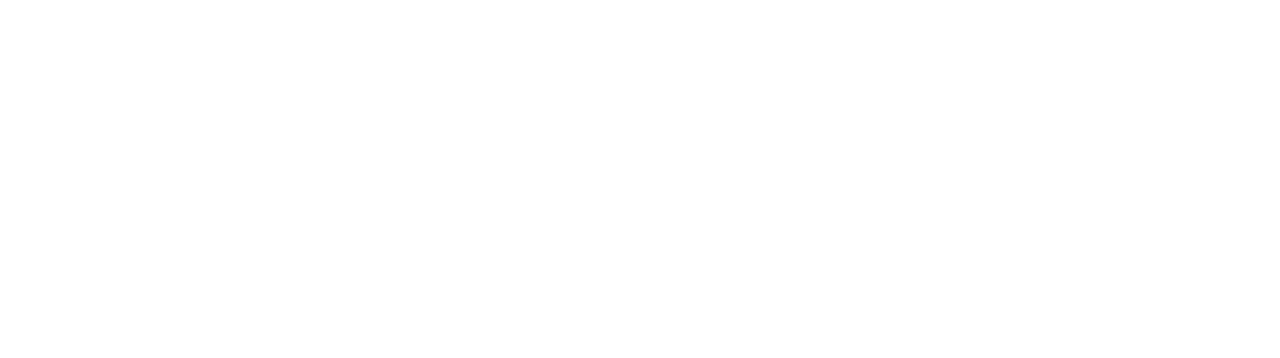
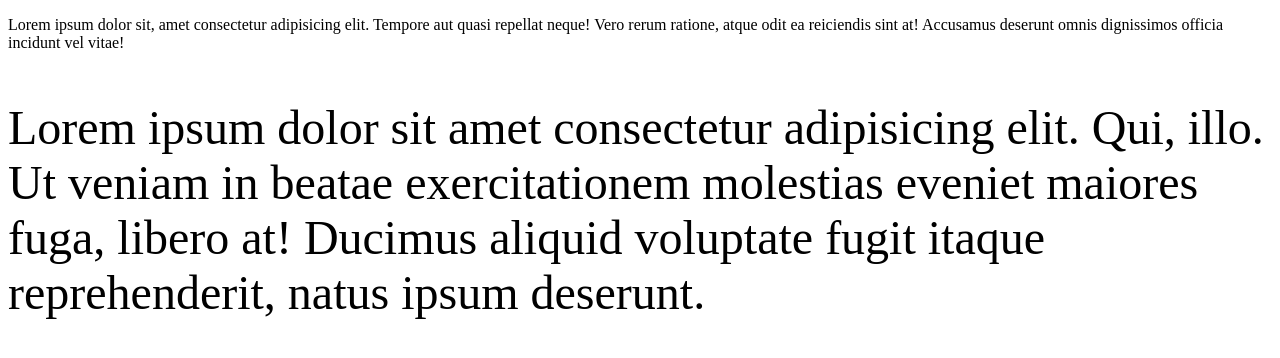
Before and after one commit to riteshpatidar08/Mern5pm, a plain HTML site: page Day12/index.html in a window 1280 px wide. Drawn offline with Linux system fonts and the light colour scheme.

Commit message:
updatedCode till day12

```diff
--- a/Day12/index.html
+++ b/Day12/index.html
@@ -4,8 +4,20 @@
     <meta charset="UTF-8">
     <meta name="viewport" content="width=device-width, initial-scale=1.0">
     <title>Document</title>
+    <style>
+        #para1{
+            font-size: 16px;
+        }
+
+        #para2{
+            font-size: min(5vw , 48px);
+        }
+    </style>
 </head>
 <body>
+    <p id="para1">Lorem ipsum dolor sit, amet consectetur adipisicing elit. Tempore aut quasi repellat neque! Vero rerum ratione, atque odit ea reiciendis sint at! Accusamus deserunt omnis dignissimos officia incidunt vel vitae!</p>
+
+    <p id="para2">Lorem ipsum dolor sit amet consectetur adipisicing elit. Qui, illo. Ut veniam in beatae exercitationem molestias eveniet maiores fuga, libero at! Ducimus aliquid voluptate fugit itaque reprehenderit, natus ipsum deserunt.</p>
     <script src="./script.js"></script>
 </body>
 </html>
--- a/Day12/script.js
+++ b/Day12/script.js
@@ -1,3 +1,5 @@
+'use strict'
+
 //Date object => inbuilt object
 
 // console.log(Math.floor(-4.2)) -5
@@ -108,3 +110,12 @@ console.log(gadget.fullDetails())
 // }
 
 // console.log(days)
+
+firstName = 'ritesh' ;
+console.log(firstName)
+
+function sum(a,a){
+    return a+a
+} ;
+
+console.log(sum(3,4)) ;
```
